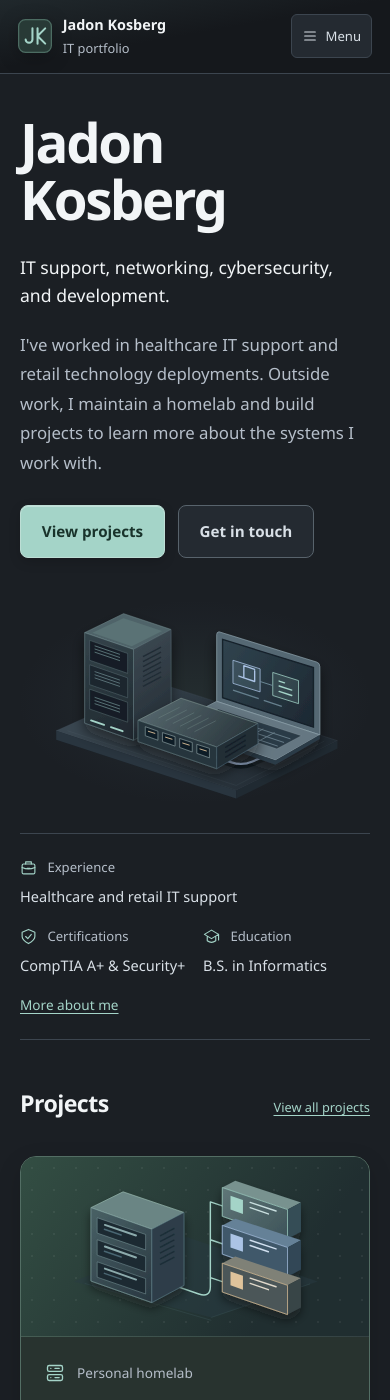
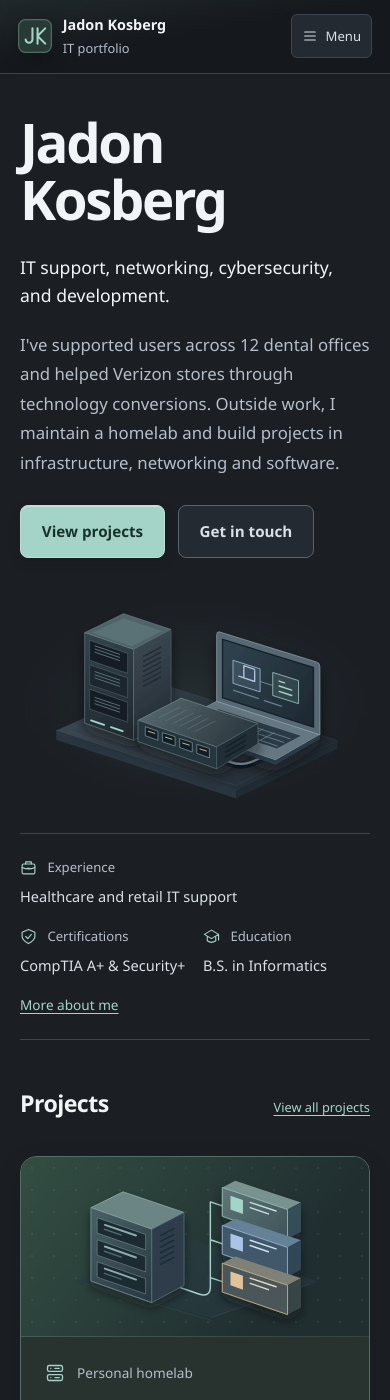
Before and after one commit to jkosber/jkosber.github.io, an MkDocs documentation site: the page built from docs/index.md, in a window 390 px wide and 1400 px high. Built offline with MkDocs 1.6.1 and Material for MkDocs 9.7.7, drawn with Linux system fonts in a browser that asks for light colours; some of the changed text lies outside the part shown.

Commit message:
Fix portfolio mobile navigation and refine presentation

```diff
--- a/docs/index.md
+++ b/docs/index.md
@@ -9,7 +9,7 @@
 IT support, networking, cybersecurity, and development.
 { .intro-specialties }
 
-I've worked in healthcare IT support and retail technology deployments. Outside work, I maintain a homelab and build projects to learn more about the systems I work with.
+I've supported users across 12 dental offices and helped Verizon stores through technology conversions. Outside work, I maintain a homelab and build projects in infrastructure, networking and software.
 
 [View projects](technical-labs/index.md){ .button }
 [Get in touch](mailto:jadonkosberg@gmail.com){ .button .button--secondary }
--- a/docs/javascripts/portfolio.js
+++ b/docs/javascripts/portfolio.js
@@ -1,7 +1,11 @@
 /* Navigation and filtering enhance an otherwise complete, static site. */
-(() => {
+// Run this small file in the head so enhanced layout is reserved before paint.
+// If it cannot load, the ordinary navigation remains visible and usable.
+document.documentElement.classList.add('js');
+document.addEventListener('DOMContentLoaded', () => {
   const toggle = document.querySelector('.menu-toggle');
   const menu = document.querySelector('#site-menu');
+  const header = document.querySelector('.site-header');
   const mobile = window.matchMedia('(max-width: 960px)');
 
   if (toggle && menu) {
@@ -23,18 +27,27 @@
     toggle.addEventListener('click', () => {
       setOpen(toggle.getAttribute('aria-expanded') !== 'true');
     });
-    document.querySelector('.site-header').addEventListener('keydown', (event) => {
+    header.addEventListener('keydown', (event) => {
       if (event.key === 'Escape' && mobile.matches) {
         setOpen(false);
         toggle.focus();
       }
     });
+    header.addEventListener('focusout', (event) => {
+      if (mobile.matches && event.relatedTarget && !header.contains(event.relatedTarget)) {
+        setOpen(false);
+      }
+    });
     mobile.addEventListener('change', syncViewport);
     syncViewport();
+    menu.dataset.ready = 'true';
   }
 
   const contents = document.querySelector('.contents details');
-  if (contents && mobile.matches) contents.open = false;
+  if (contents) {
+    if (window.matchMedia('(max-width: 1200px)').matches) contents.open = false;
+    contents.dataset.ready = 'true';
+  }
 
   // Follow the reading position without moving focus or changing the URL.
   const sectionLinks = [...document.querySelectorAll('.contents nav a')];
@@ -100,4 +113,4 @@
     toolbar.hidden = false;
     filterProjects('all');
   }
-})();
+});
--- a/docs/stylesheets/portfolio.css
+++ b/docs/stylesheets/portfolio.css
@@ -13,7 +13,7 @@
   --button-text: #19332b;
   --project-accent: #a4d4c8;
   --project-tint: #30443f;
-  --rail-width: 238px;
+  --rail-width: 14.875rem;
   --display: "Segoe UI Variable Display", "Segoe UI", sans-serif;
   --body: "Segoe UI Variable Text", "Segoe UI", sans-serif;
   color-scheme: dark;
@@ -38,6 +38,7 @@
 ::selection { background: #365d53; color: #fff; }
 .skip-link { position: fixed; z-index: 10; top: -10rem; left: 1rem; padding: .7rem 1rem; background: var(--surface); }
 .skip-link:focus { top: .5rem; }
+.print-identity { display: none; }
 
 /* Desktop navigation is a stable rail; mobile navigation stays in document flow. */
 .site-header { position: fixed; inset: 0 auto 0 0; width: var(--rail-width); display: flex; flex-direction: column; padding: 2.5rem 1.3rem 1.75rem; background: linear-gradient(170deg, #20282c 0%, var(--rail) 48%); border-right: 1px solid var(--line); overflow-y: auto; z-index: 5; }
@@ -74,9 +75,9 @@
 .button:hover { background: var(--accent-hover); text-decoration: none; }
 .button--secondary { color: var(--text); border-color: #58636c; background: var(--surface); box-shadow: none; }
 .button--secondary:hover { background: #303943; }
-.intro-background { grid-column: 1 / -1; display: grid; grid-template-columns: 3fr auto; column-gap: 2rem; align-items: center; padding: 1.6rem 0; margin-top: .8rem; border-top: 1px solid var(--line); border-bottom: 1px solid var(--line); font-size: .95rem; }
-.intro-background dl { display: grid; grid-template-columns: 1.2fr 1fr 1fr; gap: 1.4rem; margin: 0; }
-.intro-background dl > div { border-left: 1px solid var(--line); padding-left: 1.4rem; }
+.intro-background { grid-column: 1 / -1; display: flex; flex-wrap: wrap; gap: 1rem 2rem; align-items: center; padding: 1.6rem 0; margin-top: .8rem; border-top: 1px solid var(--line); border-bottom: 1px solid var(--line); font-size: .95rem; }
+.intro-background dl { flex: 1 1 34rem; display: flex; flex-wrap: wrap; gap: 1.4rem; margin: 0; min-width: 0; }
+.intro-background dl > div { flex: 1 1 9rem; border-left: 1px solid var(--line); padding-left: 1.4rem; }
 .intro-background dl > div:first-child { border: 0; padding-left: 0; }
 .intro-background dt { display: flex; align-items: center; gap: .65rem; color: var(--muted); font-size: .82rem; }
 .intro-background dt .icon { width: 17px; color: var(--accent); }
@@ -231,12 +232,12 @@
 .site-footer > p { display: flex; justify-content: space-between; grid-column: 1 / -1; max-width: none; margin: 0; font-size: .85rem; color: var(--muted); }
 .error-page { padding: 3rem 0; }
 
-@media (min-width: 1700px) { :root { --rail-width: 270px; } .site-header { padding-left: 2rem; padding-right: 2rem; } }
+@media (min-width: 1700px) { :root { --rail-width: 16.875rem; } .site-header { padding-left: 2rem; padding-right: 2rem; } }
 @media (max-width: 1200px) {
-  :root { --rail-width: 215px; }
+  :root { --rail-width: 13.4375rem; }
   .site-header { padding-left: 1rem; padding-right: 1rem; }
   .home-intro { grid-template-columns: 1.15fr 1fr; }
-  .intro-background { grid-template-columns: 1fr; gap: 1rem; }
+  .intro-background { gap: 1rem; }
   .project-card--featured { grid-template-columns: 1.1fr 1fr; }
   .project-card--featured .card-content { padding: 1.5rem; }
   .project-card--featured .project-title { font-size: 1.8rem; }
@@ -246,10 +247,13 @@
   .contents { max-height: none; overflow: visible; padding: .7rem 1rem; border-radius: 8px; background: #22292f; }
   .contents nav { display: flex; flex-wrap: wrap; gap: .2rem 1rem; border: 0; }
   .contents a { padding: .5rem; }
+  .js .contents details:not([data-ready]) > nav { display: none; }
 }
 @media (max-width: 960px) {
   html { scroll-padding-top: 7rem; }
-  .site-header { position: sticky; top: 0; max-height: 100dvh; width: auto; padding: 1rem 1.5rem; border-right: 0; border-bottom: 1px solid var(--line); overflow-y: auto; }
+  .site-header { position: relative; width: auto; padding: 1rem 1.5rem; border-right: 0; border-bottom: 1px solid var(--line); }
+  .js .site-header { position: sticky; top: 0; max-height: 100dvh; }
+  .js .site-menu:not([data-ready]) { display: none; }
   .identity { display: flex; justify-content: space-between; gap: 1rem; align-items: center; padding: 0; }
   .menu-toggle { display: inline-flex; }
   .site-menu { padding-top: 1rem; }
@@ -291,7 +295,7 @@
   .hero-visual { margin: .25rem 0; }
   .hero-visual img { max-height: 235px; object-fit: contain; }
   .intro-background { padding: 1.4rem 0; }
-  .intro-background dl { grid-template-columns: 1fr 1fr; gap: 1rem; }
+  .intro-background dl { display: grid; grid-template-columns: 1fr 1fr; gap: 1rem; }
   .intro-background dl > div { padding: 0; border: 0; }
   .intro-background dl > div:first-child { grid-column: 1 / -1; }
   .intro-background dd { font-size: .91rem; }
@@ -347,6 +351,7 @@
   body { background: #fff; color: #000; font-size: 11pt; }
   .site-header, .site-footer, .contents, .skip-link, .project-toolbar, .breadcrumbs, .button, .back-to-top, .hero-visual, .page-emblem, .role-symbol { display: none; }
   .site-body { margin: 0; }
+  .print-identity { display: grid; gap: .15rem; padding-bottom: .75rem; margin-bottom: 1.5rem; border-bottom: 1px solid #bbb; font-size: 10pt; }
   .page-shell { padding: 0; max-width: none; }
   .article-layout, .home-intro { display: block; }
   .home-intro { padding: 0 0 1rem; }
--- a/mkdocs.yml
+++ b/mkdocs.yml
@@ -48,4 +48,4 @@
       - Healthcare IT support: experience/ladd-dental.md
   - About:
       - Background and credentials: credentials/index.md
-      - Areas of work: career-paths/index.md
+      - Skills & focus: career-paths/index.md
--- a/overrides/main.html
+++ b/overrides/main.html
@@ -1,19 +1,22 @@
 <!doctype html>
 <html lang="en">
-{% set page_title = (page.meta.title or page.title) if page else config.site_name %}
+{% set page_title = (page.meta.title or page.title) if page else 'Page not found' %}
+{% set full_title = page_title ~ ' | ' ~ config.site_name if not page or not page.is_homepage else config.site_name %}
 <head>
   <meta charset="utf-8">
   <meta name="viewport" content="width=device-width, initial-scale=1">
   <meta name="color-scheme" content="dark">
-  <title>{% if page and not page.is_homepage %}{{ page_title | striptags }} | {% endif %}{{ config.site_name }}</title>
+  <title>{{ full_title | striptags | e }}</title>
   <meta name="description" content="{{ (page.meta.description if page and page.meta.description else config.site_description) | e }}">
   {% if page and page.canonical_url %}<link rel="canonical" href="{{ page.canonical_url }}">{% endif %}
   <link rel="icon" href="{{ 'assets/mark.svg' | url }}" type="image/svg+xml">
   <link rel="stylesheet" href="{{ 'stylesheets/portfolio.css' | url }}">
-  <script src="{{ 'javascripts/portfolio.js' | url }}" defer></script>
-  <meta property="og:title" content="{{ page_title | e }}">
+  <script src="{{ 'javascripts/portfolio.js' | url }}"></script>
+  <meta property="og:title" content="{{ full_title | striptags | e }}">
   <meta property="og:description" content="{{ (page.meta.description if page and page.meta.description else config.site_description) | e }}">
   <meta property="og:type" content="website">
+  <meta property="og:site_name" content="{{ config.site_name | e }}">
+  {% if page and page.canonical_url %}<meta property="og:url" content="{{ page.canonical_url | e }}">{% endif %}
 </head>
 <body>
   {% from "partials/components.html" import icon, project_card, experience_entries with context %}
@@ -41,6 +44,7 @@
     </div>
   </header>
   <div class="site-body">
+    <div class="print-identity"><strong>Jadon Kosberg</strong><span>IT portfolio · jadonkosberg@gmail.com</span><span>jkosber.github.io</span></div>
     <main id="main" tabindex="-1" class="page-shell{% if page and page.is_homepage %} home{% endif %}"{% if page and page.meta.visual %} data-visual="{{ page.meta.visual }}"{% endif %}>
       {% block content %}
       {% if page and page.meta.layout == 'home' %}
```
Also changed, not shown: README.md (+4 -0 lines), docs/credentials/index.md (+2 -2 lines), docs/technical-labs/proxmox-virtualization.md (+1 -1 lines).
